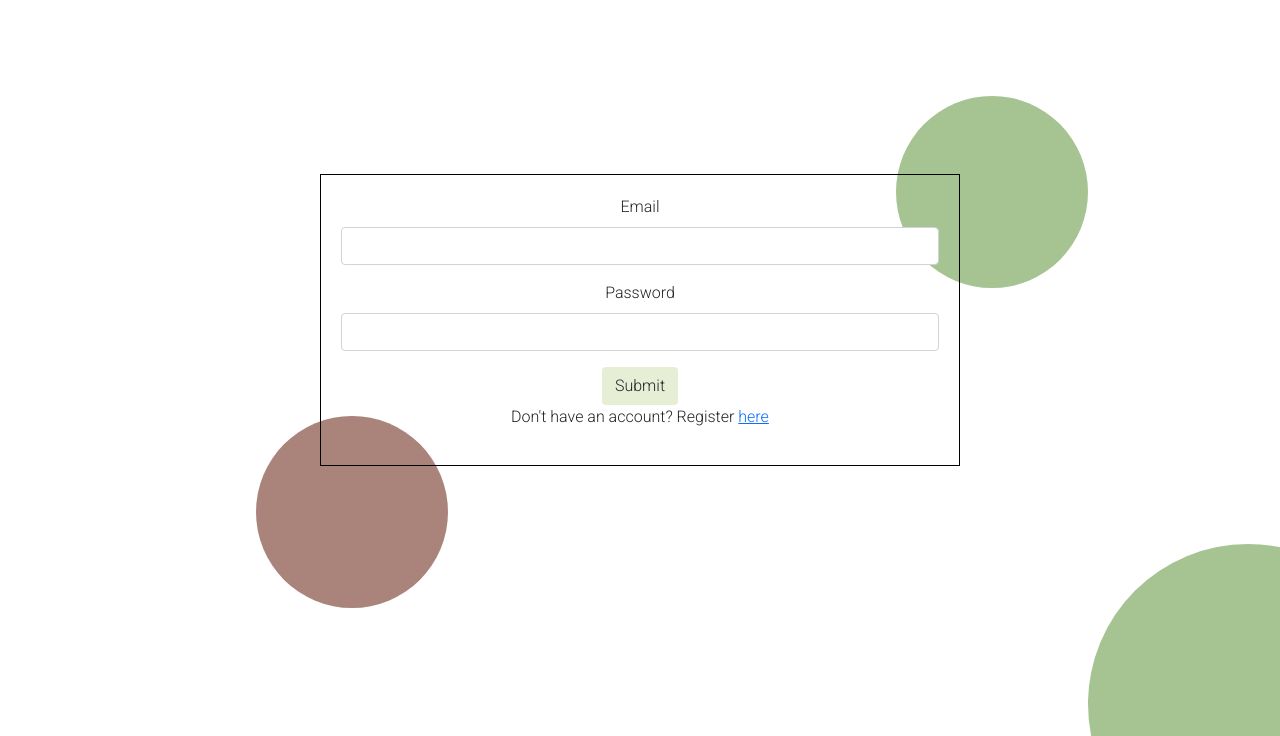
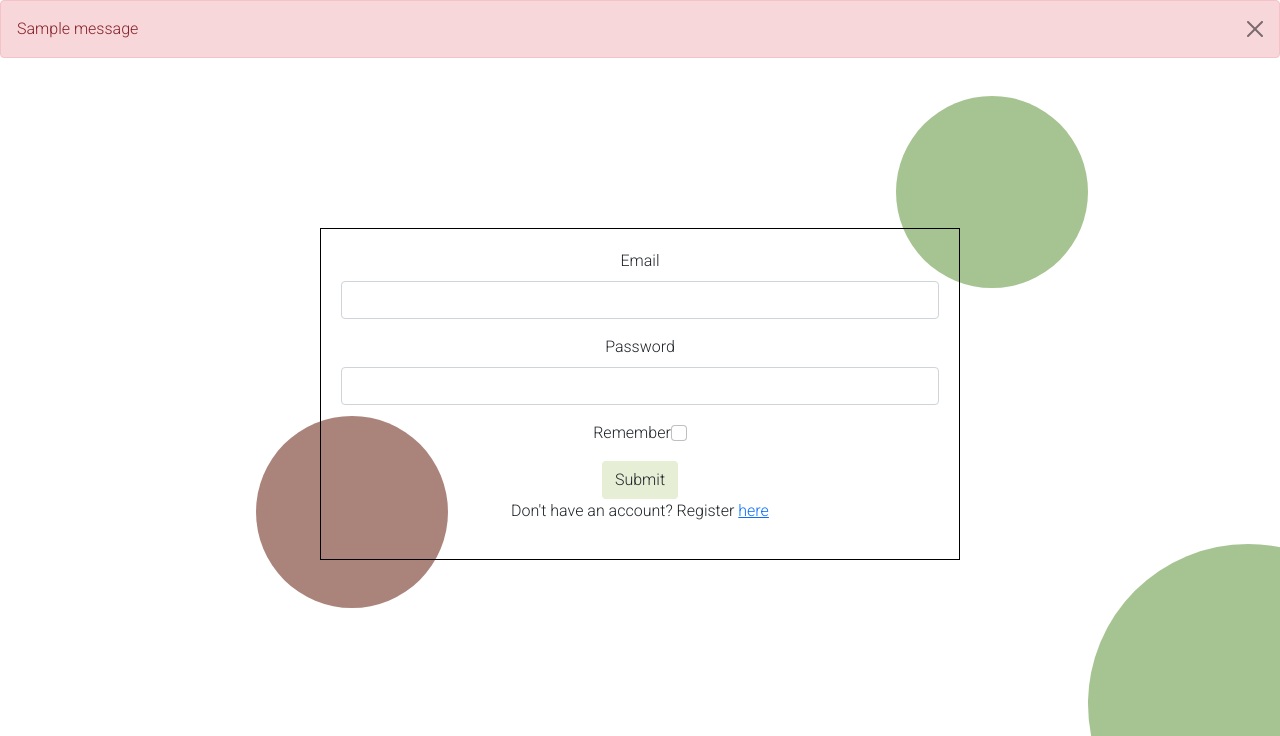
Before and after one commit to Ken-mbira/BLOG_SPOT, a Python web app: template app/templates/auth/login.html in a window 1280 px wide. Shown: the part 64-800 px from the top of the page. Run offline with Jinja, Linux system fonts and the light colour scheme; the template is opened without the code that fills it, so the values that code supplies are empty, except form fields; one stand-in notice (Sample message) is shown; form fields are guessed from the names that the template uses.

Commit message:
add loging in and loging out functionality

```diff
--- a/app/__init__.py
+++ b/app/__init__.py
@@ -1,7 +1,12 @@
 from flask import Flask
 from flask_sqlalchemy import SQLAlchemy
+from flask_login import LoginManager
 
 db = SQLAlchemy()
+
+login_manager = LoginManager()
+login_manager.session_protection = 'strong'
+login_manager.login_view = 'auth.login'
 
 from config import config_options
 
@@ -13,6 +18,7 @@ def create_app(config_name):
 
     #initializing extensions
     db.init_app(app)
+    login_manager.init_app(app)
 
     #registering blueprints
     from app.auth import auth
--- a/app/auth/forms.py
+++ b/app/auth/forms.py
@@ -1,5 +1,5 @@
 from flask_wtf import FlaskForm
-from wtforms import PasswordField,SubmitField,StringField
+from wtforms import PasswordField,SubmitField,StringField,BooleanField
 from wtforms.validators import Email,EqualTo,Required,ValidationError
 
 from app.models import User
@@ -33,4 +33,5 @@ class LoginForm(FlaskForm):
     """
     email = StringField('Email',validators=[Required(),Email()])
     password = PasswordField('Password',validators = [Required()])
+    remember = BooleanField('Remember me')
     submit = SubmitField('Log in')
--- a/app/models.py
+++ b/app/models.py
@@ -1,8 +1,10 @@
+from flask_login import UserMixin
+
 from werkzeug.security import generate_password_hash,check_password_hash
 
 from . import db
 
-class User(db.Model):
+class User(UserMixin,db.Model):
     """This defines all behaviours of a user
 
     Args:
--- a/app/templates/auth/login.html
+++ b/app/templates/auth/login.html
@@ -1,12 +1,20 @@
-{% extends 'base.html' %}{% block content%}
+{% extends 'base.html' %}{% block content%} {% for message in get_flashed_messages() %}
+<div class="alert alert-danger alert-dismissible fade show" role="alert">
+    {{ message }}
+    <button type="button" class="btn-close" data-bs-dismiss="alert" aria-label="Close"></button>
+</div>
+{% endfor %}
 <div class="login">
-    <form class="container">
+    <form class="container" method="POST">
         {{ form.hidden_tag()}}
         <div class="mb-3">
             {{ form.email.label(class="form-label")}}{{ form.email(class="form-control")}}
         </div>
         <div class="mb-3">
             {{ form.password.label(class="form-label")}}{{ form.password(class="form-control")}}
+        </div>
+        <div class="mb-3">
+            {{ form.remember.label(class="form-check-label") }}{{ form.remember(class="form-check-input") }}
         </div>
         {{form.submit(class="btn")}}
         <div class="mb-3">
--- a/app/templates/navbar.html
+++ b/app/templates/navbar.html
@@ -5,12 +5,18 @@
             <button class="navbar-toggler" type="button" data-bs-toggle="collapse" data-bs-target="#navbarTogglerDemo02" aria-controls="navbarTogglerDemo02" aria-expanded="false" aria-label="Toggle navigation"><span class="navbar-toggler-icon"></span></button>
             <div class="collapse navbar-collapse" id="navbarTogglerDemo02">
                 <ul class="navbar-nav me-auto mb-2 mb-lg-0">
+                    {% if current_user.is_authenticated %}
+                    <li class="nav-item">
+                        <a class="nav-link" aria-current="page" href="{{ url_for('auth.logout')}}">Log Out</a>
+                    </li>
+                    {% else %}
                     <li class="nav-item">
                         <a class="nav-link" aria-current="page" href="{{ url_for('auth.login')}}">Login</a>
                     </li>
                     <li class="nav-item">
                         <a class="nav-link" href="{{ url_for('auth.register')}}">Get started</a>
                     </li>
+                    {% endif %}
                 </ul>
             </div>
         </div>
```
Also changed, not shown: app/auth/views.py (+22 -3 lines).
